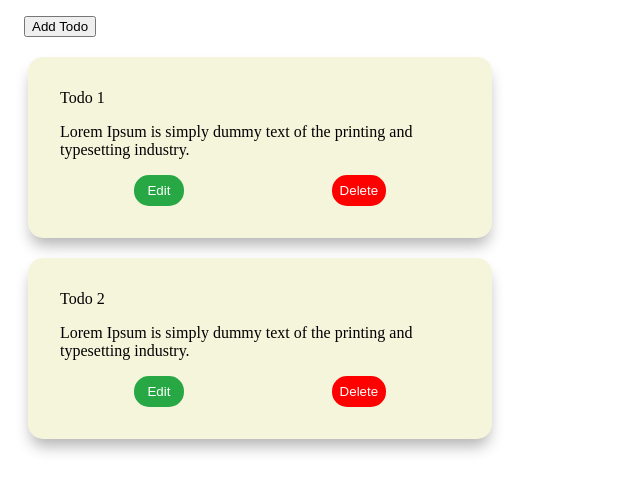
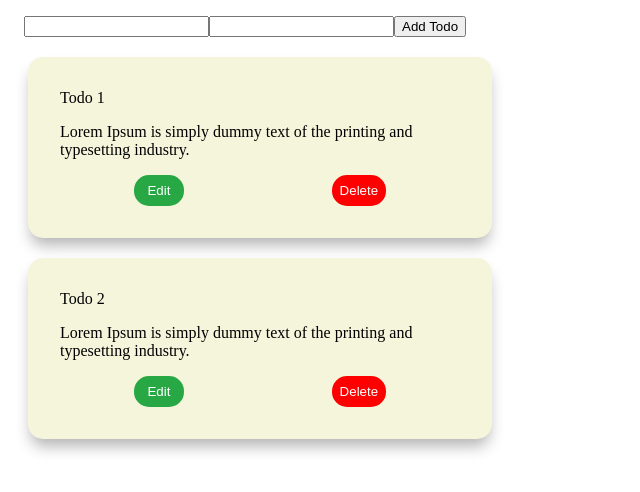
Before and after one commit to manil42/todo-Mi, a React (Vite) app: page / in a window 1280 px wide. Shown: the top 492 px of the page, without its empty margins (0-640 px from the left). Built offline with nearby package versions, Linux system fonts and the light colour scheme; data requests are answered from the project's data file.

Commit message:
form added

```diff
--- a/src/App.tsx
+++ b/src/App.tsx
@@ -1,9 +1,14 @@
 import { useState, useEffect } from "react";
 import Card from "./components/Card/Card";
-import Button from "./components/Button/Button";
-import { SassNumber } from "sass";
 function App() {
   const [post, setPosts] = useState([]);
+
+  const [formData, setFormData] = useState({
+    id: 0,
+    title: "",
+    description: "",
+  });
+
   useEffect(() => {
     fetch("http://localhost:3001/todo")
       .then((response) => response.json())
@@ -13,10 +18,10 @@ function App() {
 
   [];
 
-  const handleAdd = () => {
-    //@ts-ignore
-    setPosts([...post, { id: 3, title: "todo3", description: "hello" }]);
-  };
+  // const handleAdd = () => {
+  //   //@ts-ignore
+  //   setPosts([...post, { id: 3, title: "todo3", description: "hello" }]);
+  // };
 
   const handleEdit = () => {
     console.log("Edit button is clicked");
@@ -28,17 +33,44 @@ function App() {
     setPosts([...data]);
   };
 
+  const handleInputData = (e: any) => {
+    const { name, value } = e.target;
+    setFormData({ ...formData, [name]: value, id: post.length + 1 });
+    console.log("handleinput data", name, value);
+  };
+
+  const handleSubmit = (e: any) => {
+    e.preventDefault();
+    // console.log(post);
+    //@ts-ignore
+    setPosts([...post, formData]);
+  };
+
   return (
     <>
       <div>
         <div style={{ margin: "16px" }}>
-          <Button label="Add Todo" handleClick={handleAdd} />
+          <form
+            onSubmit={(e) => {
+              handleSubmit(e);
+            }}
+          >
+            <input
+              type="text"
+              name="title"
+              value={formData.title}
+              onChange={handleInputData}
+            />
+            <input
+              type="text"
+              name="description"
+              value={formData.description}
+              onChange={handleInputData}
+            />
+            <button type="submit"> Add Todo</button>
+          </form>
         </div>
         {post?.map((data: any) => (
-          // <div style={{border:"solid 1px black"}}>
-          // <h1>{data.title}</h1>
-          // <p>{data.description}</p>
-          // </div>
           <div>
             <Card
               title={data.title}
```
Also changed, not shown: src/components/MA/button/Button.tsx (+19 -17 lines).
